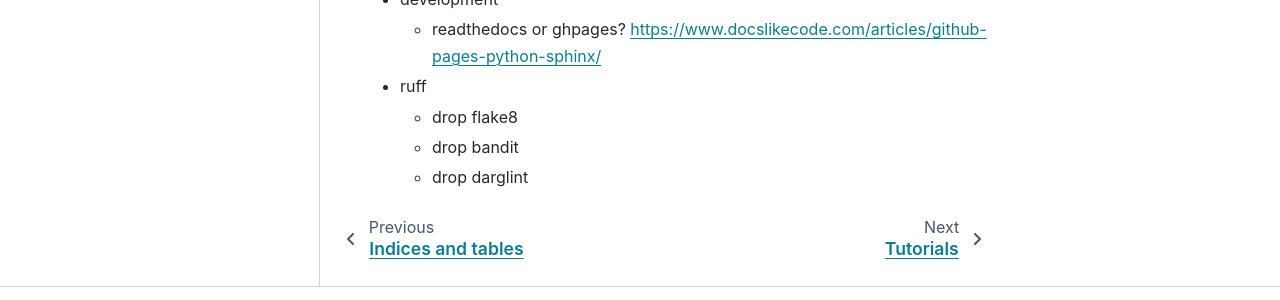
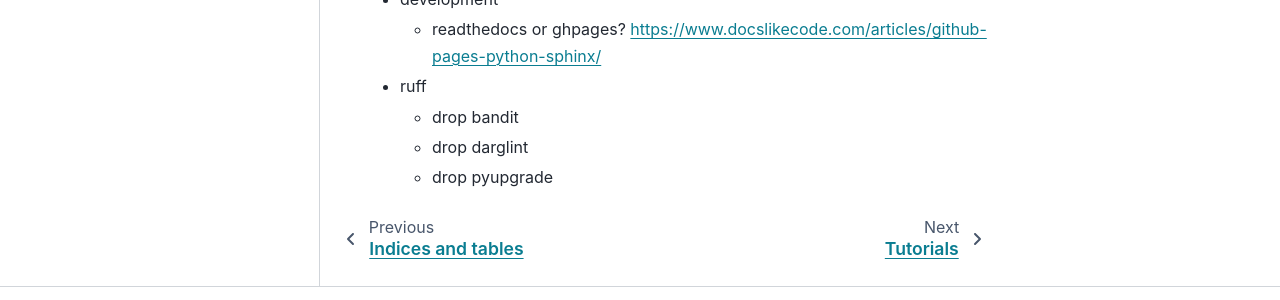
Before and after one commit to darosio/ClopHfit, a Sphinx documentation site: the page built from docs/README.md, in a window 1280 px wide and 900 px high, scrolled down 5016 px. Shown: the part 520-820 px from the top of the window. Built offline with Sphinx 7.4.7 and the PyData theme 0.15.4, drawn with Linux system fonts in a browser that asks for light colours; pages that are not in the unit, such as notebooks, are missing from menus.

Commit message:
chore: remove flake8 no need for rst-docstrings plugin and use bandit instead

```diff
--- a/docs/README.md
+++ b/docs/README.md
@@ -208,6 +208,6 @@ bandit -r src/
     <https://www.docslikecode.com/articles/github-pages-python-sphinx/>
 
 - ruff
-  - drop flake8
   - drop bandit
   - drop darglint
+  - drop pyupgrade
--- a/pyproject.toml
+++ b/pyproject.toml
@@ -378,10 +378,10 @@ select = [
   "PTH",  # use-pathlib
   "Q",  # quotes
   "RUF",  # Ruff
-  "S",  # bandit WAIT
+  "S",  # bandit XXX
   "SIM",  # simplify
   "TID",  # tidy-imports
-  # "UP",   # pyupgrade WAIT
+  "UP",  # pyupgrade XXX
   "YTT",  # 2020
   "W"  # pycodestyle
 ]
```
Also changed, not shown: .pre-commit-config.yaml, 1 other file.
